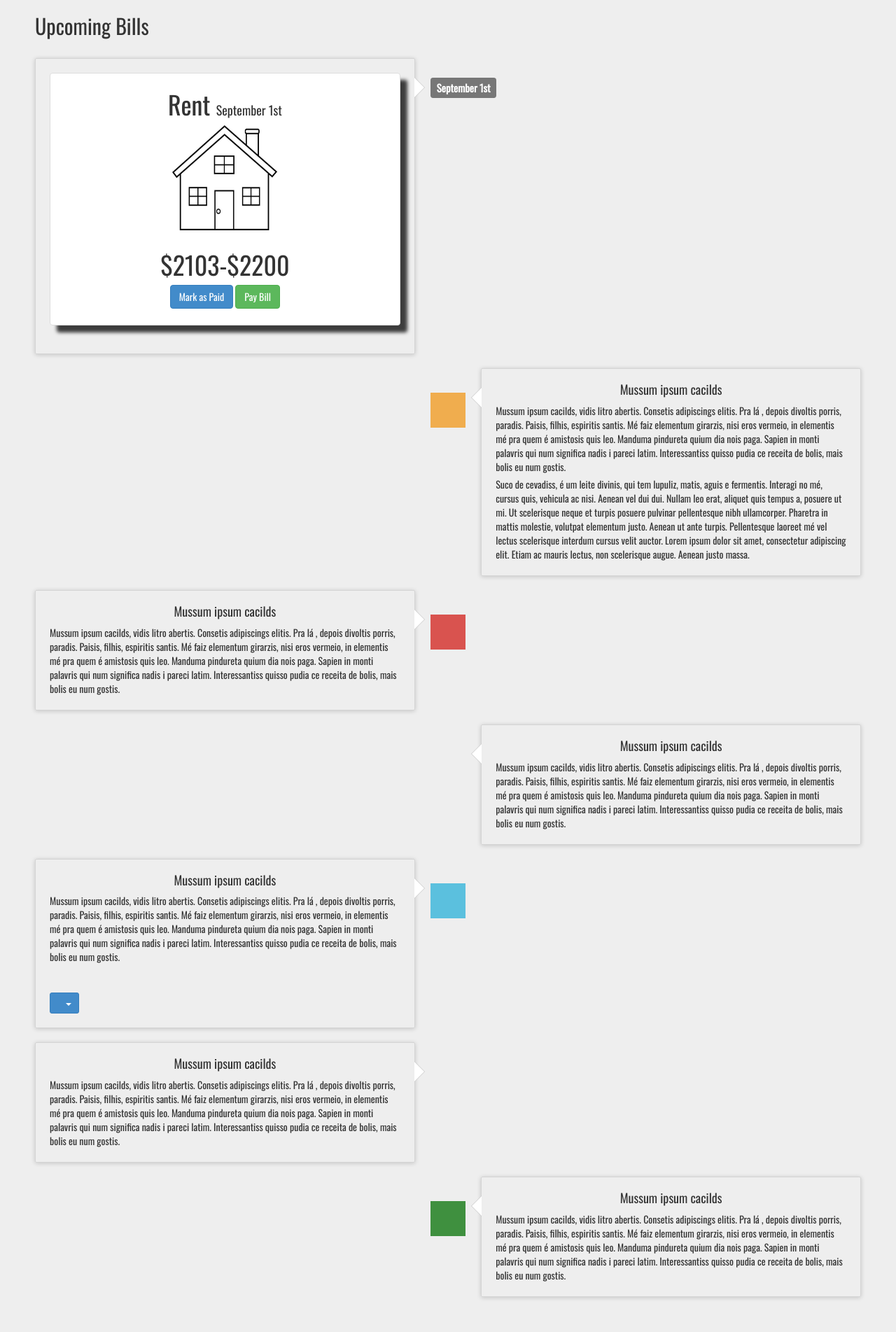
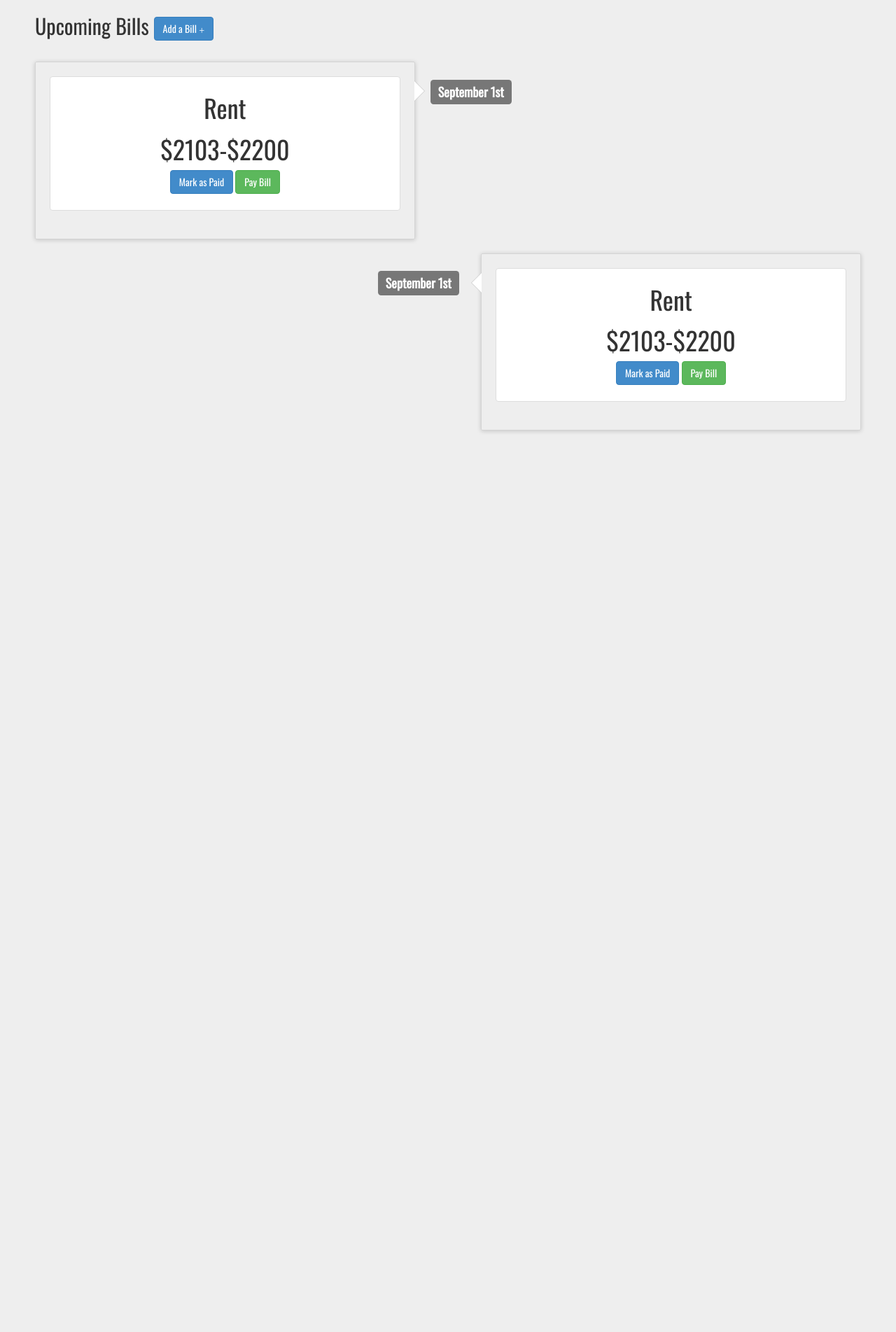
Before and after one commit to dustincchan/Personal-Finance-Tracker, a Django app: page / in a window 1280 px wide. Shown: the part 52-1955 px from the top of the page at 70% size. After the commit the page ends 670 px from the top, so only its background shows below. Run offline with Django 3.2, Linux system fonts and the light colour scheme; some libraries are stand-ins or nearby versions; some web fonts are replaced.

Commit message:
added a models.py file but need to wire it

```diff
--- /dev/null
+++ b/PersonalFinance/models.py
@@ -0,0 +1,6 @@
+from django.db import models
+
+class Bill(models.Model)
+    bill_name = models.CharField(max_length=100)
+    bill_cost = models.IntegerField()
+    due_date = models.DateField()
--- a/PersonalFinance/settings.py
+++ b/PersonalFinance/settings.py
@@ -29,6 +29,7 @@ DEBUG = True
 # Application definition
 
 INSTALLED_APPS = (
+    'django_extensions',
     'django.contrib.admin',
     'django.contrib.auth',
     'django.contrib.contenttypes',
--- a/PersonalFinance/static/app.css
+++ b/PersonalFinance/static/app.css
@@ -5,18 +5,25 @@
 
 .thumbnail {
   text-align: center;
-  -webkit-box-shadow: 10px 10px 5px 0px rgba(0,0,0,0.75);
-  -moz-box-shadow: 10px 10px 5px 0px rgba(0,0,0,0.75);
-  box-shadow: 10px 10px 5px 0px rgba(0,0,0,0.75);
 }
 
-#due-date {
+.duedate {
   font-size: 18px;
+}
+
+.inverted-duedate {
+  font-size: 18px;
+  position: relative;
+  right: 150%;
 }
 
 div#bill-cards-container {
     margin-left: 50px;
     margin-right: 50px;
+}
+
+#bill-cost-label {
+    margin-top: 0px;
 }
 
 /*timeline stuff*/
@@ -109,7 +116,7 @@ div#bill-cards-container {
             top: 16px;
             left: 50%;
             margin-left: -25px;
-            margin-top: 19px;
+            margin-top: 17px;
             z-index: 100;
         }
 
--- a/PersonalFinance/static/app.js
+++ b/PersonalFinance/static/app.js
@@ -0,0 +1,5 @@
+//front-end variables
+//#bill-card-header
+//#bill-cost-label
+//#bill-pay-action-buttons
+//#due-date
--- a/PersonalFinance/templates/home.html
+++ b/PersonalFinance/templates/home.html
@@ -3,16 +3,21 @@
 
 {% block content %}
   <div id="bill-cards-container">
-    <h2>Upcoming Bills</h2>
+    <h2>Upcoming Bills
+      <span id="add-bill-button" class="btn btn-primary">Add a Bill
+        <span class="glyphicon glyphicon-plus"></span>
+      </span>
+    </h2>
 
     <div id="timeline-container">
         <ul class="timeline">
             <li>
-              <div class="timeline-badge"><span class="label label-default">September 1st</span></div>
+              <div class="timeline-badge">
+                <span class="label label-default duedate">September 1st</span>
+                </div>
               <div class="timeline-panel">
                 <div class="thumbnail">
-                  <h1 id="bill-card-header">Rent <span id="due-date">September 1st</span></h1>
-                  <img id="bill-category-image" src="{% static "house.jpeg" %}" alt="...">
+                  <h1 id="bill-card-header">Rent</h1>
                   <div class="caption">
                     <h1 id="bill-cost-label">$2103-$2200</h1>
                     <p id="bill-pay-action-buttons">
@@ -24,80 +29,17 @@
               </div>
             </li>
             <li class="timeline-inverted">
-              <div class="timeline-badge warning"><i class="glyphicon glyphicon-credit-card"></i></div>
+              <div class="timeline-badge"><span class="label label-default inverted-duedate">September 1st</span></div>
               <div class="timeline-panel">
-                <div class="timeline-heading">
-                  <h4 class="timeline-title">Mussum ipsum cacilds</h4>
-                </div>
-                <div class="timeline-body">
-                  <p>Mussum ipsum cacilds, vidis litro abertis. Consetis adipiscings elitis. Pra lá , depois divoltis porris, paradis. Paisis, filhis, espiritis santis. Mé faiz elementum girarzis, nisi eros vermeio, in elementis mé pra quem é amistosis quis leo. Manduma pindureta quium dia nois paga. Sapien in monti palavris qui num significa nadis i pareci latim. Interessantiss quisso pudia ce receita de bolis, mais bolis eu num gostis.</p>
-                  <p>Suco de cevadiss, é um leite divinis, qui tem lupuliz, matis, aguis e fermentis. Interagi no mé, cursus quis, vehicula ac nisi. Aenean vel dui dui. Nullam leo erat, aliquet quis tempus a, posuere ut mi. Ut scelerisque neque et turpis posuere pulvinar pellentesque nibh ullamcorper. Pharetra in mattis molestie, volutpat elementum justo. Aenean ut ante turpis. Pellentesque laoreet mé vel lectus scelerisque interdum cursus velit auctor. Lorem ipsum dolor sit amet, consectetur adipiscing elit. Etiam ac mauris lectus, non scelerisque augue. Aenean justo massa.</p>
-                </div>
-              </div>
-            </li>
-            <li>
-              <div class="timeline-badge danger"><span class="glyphicon glyphicon-credit-card"></span></div>
-              <div class="timeline-panel">
-                <div class="timeline-heading">
-                  <h4 class="timeline-title">Mussum ipsum cacilds</h4>
-                </div>
-                <div class="timeline-body">
-                  <p>Mussum ipsum cacilds, vidis litro abertis. Consetis adipiscings elitis. Pra lá , depois divoltis porris, paradis. Paisis, filhis, espiritis santis. Mé faiz elementum girarzis, nisi eros vermeio, in elementis mé pra quem é amistosis quis leo. Manduma pindureta quium dia nois paga. Sapien in monti palavris qui num significa nadis i pareci latim. Interessantiss quisso pudia ce receita de bolis, mais bolis eu num gostis.</p>
-                </div>
-              </div>
-            </li>
-            <li class="timeline-inverted">
-              <div class="timeline-panel">
-                <div class="timeline-heading">
-                  <h4 class="timeline-title">Mussum ipsum cacilds</h4>
-                </div>
-                <div class="timeline-body">
-                  <p>Mussum ipsum cacilds, vidis litro abertis. Consetis adipiscings elitis. Pra lá , depois divoltis porris, paradis. Paisis, filhis, espiritis santis. Mé faiz elementum girarzis, nisi eros vermeio, in elementis mé pra quem é amistosis quis leo. Manduma pindureta quium dia nois paga. Sapien in monti palavris qui num significa nadis i pareci latim. Interessantiss quisso pudia ce receita de bolis, mais bolis eu num gostis.</p>
-                </div>
-              </div>
-            </li>
-            <li>
-              <div class="timeline-badge info"><i class="glyphicon glyphicon-floppy-disk"></i></div>
-              <div class="timeline-panel">
-                <div class="timeline-heading">
-                  <h4 class="timeline-title">Mussum ipsum cacilds</h4>
-                </div>
-                <div class="timeline-body">
-                  <p>Mussum ipsum cacilds, vidis litro abertis. Consetis adipiscings elitis. Pra lá , depois divoltis porris, paradis. Paisis, filhis, espiritis santis. Mé faiz elementum girarzis, nisi eros vermeio, in elementis mé pra quem é amistosis quis leo. Manduma pindureta quium dia nois paga. Sapien in monti palavris qui num significa nadis i pareci latim. Interessantiss quisso pudia ce receita de bolis, mais bolis eu num gostis.</p>
-                  <hr>
-                  <div class="btn-group">
-                    <button type="button" class="btn btn-primary btn-sm dropdown-toggle" data-toggle="dropdown">
-                      <i class="glyphicon glyphicon-cog"></i> <span class="caret"></span>
-                    </button>
-                    <ul class="dropdown-menu" role="menu">
-                      <li><a href="#">Action</a></li>
-                      <li><a href="#">Another action</a></li>
-                      <li><a href="#">Something else here</a></li>
-                      <li class="divider"></li>
-                      <li><a href="#">Separated link</a></li>
-                    </ul>
+                <div class="thumbnail">
+                  <h1 id="bill-card-header">Rent</h1>
+                  <div class="caption">
+                    <h1 id="bill-cost-label">$2103-$2200</h1>
+                    <p id="bill-pay-action-buttons">
+                      <a href="#" class="btn btn-primary" role="button">Mark as Paid</a>
+                      <a href="#" class="btn btn-success  " role="button">Pay Bill</a>
+                    </p>
                   </div>
-                </div>
-              </div>
-            </li>
-            <li>
-              <div class="timeline-panel">
-                <div class="timeline-heading">
-                  <h4 class="timeline-title">Mussum ipsum cacilds</h4>
-                </div>
-                <div class="timeline-body">
-                  <p>Mussum ipsum cacilds, vidis litro abertis. Consetis adipiscings elitis. Pra lá , depois divoltis porris, paradis. Paisis, filhis, espiritis santis. Mé faiz elementum girarzis, nisi eros vermeio, in elementis mé pra quem é amistosis quis leo. Manduma pindureta quium dia nois paga. Sapien in monti palavris qui num significa nadis i pareci latim. Interessantiss quisso pudia ce receita de bolis, mais bolis eu num gostis.</p>
-                </div>
-              </div>
-            </li>
-            <li class="timeline-inverted">
-              <div class="timeline-badge success"><i class="glyphicon glyphicon-thumbs-up"></i></div>
-              <div class="timeline-panel">
-                <div class="timeline-heading">
-                  <h4 class="timeline-title">Mussum ipsum cacilds</h4>
-                </div>
-                <div class="timeline-body">
-                  <p>Mussum ipsum cacilds, vidis litro abertis. Consetis adipiscings elitis. Pra lá , depois divoltis porris, paradis. Paisis, filhis, espiritis santis. Mé faiz elementum girarzis, nisi eros vermeio, in elementis mé pra quem é amistosis quis leo. Manduma pindureta quium dia nois paga. Sapien in monti palavris qui num significa nadis i pareci latim. Interessantiss quisso pudia ce receita de bolis, mais bolis eu num gostis.</p>
                 </div>
               </div>
             </li>
```
Also changed, not shown: PersonalFinance/static/house.jpeg (deleted), db.sqlite3.
